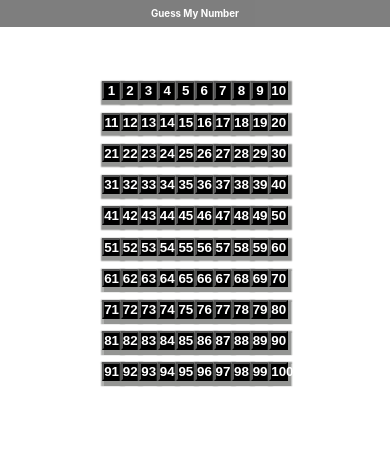
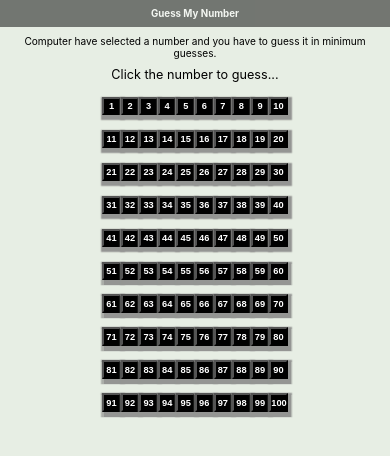
Before and after one commit to balbir8git/guessMyNumberGame, a plain HTML site: page index.html in a window 390 px wide. Drawn offline with Linux system fonts and the light colour scheme.

Commit message:
responsive grid layout

```diff
--- a/app.js
+++ b/app.js
@@ -1 +1,3 @@
-console.log("Hello, World!");
+for (var i=1; i<=100; i ++) {
+    const btn
+}
--- a/index.html
+++ b/index.html
@@ -7,107 +7,111 @@
 </head>
 <body>
     <header><h1>Guess My Number</h1></header>
+    <div id="msgs">
+        <div id="rule"><p>Computer have selected a number and you have to guess it in minimum guesses.</p></div>
+        <div id="guess-msg"><p>Click the number to guess...</p></div>
+    </div>
     <div id="container">
-        <div id="grid-item"><button id="btn">1</button></div>
-        <div id="grid-item"><button id="btn">2</button></div>
-        <div id="grid-item"><button id="btn">3</button></div>
-        <div id="grid-item"><button id="btn">4</button></div>
-        <div id="grid-item"><button id="btn">5</button></div>
-        <div id="grid-item"><button id="btn">6</button></div>
-        <div id="grid-item"><button id="btn">7</button></div>
-        <div id="grid-item"><button id="btn">8</button></div>
-        <div id="grid-item"><button id="btn">9</button></div>
-        <div id="grid-item"><button id="btn">10</button></div>
-        <div id="grid-item"><button id="btn">11</button></div>
-        <div id="grid-item"><button id="btn">12</button></div>
-        <div id="grid-item"><button id="btn">13</button></div>
-        <div id="grid-item"><button id="btn">14</button></div>
-        <div id="grid-item"><button id="btn">15</button></div>
-        <div id="grid-item"><button id="btn">16</button></div>
-        <div id="grid-item"><button id="btn">17</button></div>
-        <div id="grid-item"><button id="btn">18</button></div>
-        <div id="grid-item"><button id="btn">19</button></div>
-        <div id="grid-item"><button id="btn">20</button></div>
-        <div id="grid-item"><button id="btn">21</button></div>
-        <div id="grid-item"><button id="btn">22</button></div>
-        <div id="grid-item"><button id="btn">23</button></div>
-        <div id="grid-item"><button id="btn">24</button></div>
-        <div id="grid-item"><button id="btn">25</button></div>
-        <div id="grid-item"><button id="btn">26</button></div>
-        <div id="grid-item"><button id="btn">27</button></div>
-        <div id="grid-item"><button id="btn">28</button></div>
-        <div id="grid-item"><button id="btn">29</button></div>
-        <div id="grid-item"><button id="btn">30</button></div>
-        <div id="grid-item"><button id="btn">31</button></div>
-        <div id="grid-item"><button id="btn">32</button></div>
-        <div id="grid-item"><button id="btn">33</button></div>
-        <div id="grid-item"><button id="btn">34</button></div>
-        <div id="grid-item"><button id="btn">35</button></div>
-        <div id="grid-item"><button id="btn">36</button></div>
-        <div id="grid-item"><button id="btn">37</button></div>
-        <div id="grid-item"><button id="btn">38</button></div>
-        <div id="grid-item"><button id="btn">39</button></div>
-        <div id="grid-item"><button id="btn">40</button></div>
-        <div id="grid-item"><button id="btn">41</button></div>
-        <div id="grid-item"><button id="btn">42</button></div>
-        <div id="grid-item"><button id="btn">43</button></div>
-        <div id="grid-item"><button id="btn">44</button></div>
-        <div id="grid-item"><button id="btn">45</button></div>
-        <div id="grid-item"><button id="btn">46</button></div>
-        <div id="grid-item"><button id="btn">47</button></div>
-        <div id="grid-item"><button id="btn">48</button></div>
-        <div id="grid-item"><button id="btn">49</button></div>
-        <div id="grid-item"><button id="btn">50</button></div>
-        <div id="grid-item"><button id="btn">51</button></div>
-        <div id="grid-item"><button id="btn">52</button></div>
-        <div id="grid-item"><button id="btn">53</button></div>
-        <div id="grid-item"><button id="btn">54</button></div>
-        <div id="grid-item"><button id="btn">55</button></div>
-        <div id="grid-item"><button id="btn">56</button></div>
-        <div id="grid-item"><button id="btn">57</button></div>
-        <div id="grid-item"><button id="btn">58</button></div>
-        <div id="grid-item"><button id="btn">59</button></div>
-        <div id="grid-item"><button id="btn">60</button></div>
-        <div id="grid-item"><button id="btn">61</button></div>
-        <div id="grid-item"><button id="btn">62</button></div>
-        <div id="grid-item"><button id="btn">63</button></div>
-        <div id="grid-item"><button id="btn">64</button></div>
-        <div id="grid-item"><button id="btn">65</button></div>
-        <div id="grid-item"><button id="btn">66</button></div>
-        <div id="grid-item"><button id="btn">67</button></div>
-        <div id="grid-item"><button id="btn">68</button></div>
-        <div id="grid-item"><button id="btn">69</button></div>
-        <div id="grid-item"><button id="btn">70</button></div>
-        <div id="grid-item"><button id="btn">71</button></div>
-        <div id="grid-item"><button id="btn">72</button></div>
-        <div id="grid-item"><button id="btn">73</button></div>
-        <div id="grid-item"><button id="btn">74</button></div>
-        <div id="grid-item"><button id="btn">75</button></div>
-        <div id="grid-item"><button id="btn">76</button></div>
-        <div id="grid-item"><button id="btn">77</button></div>
-        <div id="grid-item"><button id="btn">78</button></div>
-        <div id="grid-item"><button id="btn">79</button></div>
-        <div id="grid-item"><button id="btn">80</button></div>
-        <div id="grid-item"><button id="btn">81</button></div>
-        <div id="grid-item"><button id="btn">82</button></div>
-        <div id="grid-item"><button id="btn">83</button></div>
-        <div id="grid-item"><button id="btn">84</button></div>
-        <div id="grid-item"><button id="btn">85</button></div>
-        <div id="grid-item"><button id="btn">86</button></div>
-        <div id="grid-item"><button id="btn">87</button></div>
-        <div id="grid-item"><button id="btn">88</button></div>
-        <div id="grid-item"><button id="btn">89</button></div>
-        <div id="grid-item"><button id="btn">90</button></div>
-        <div id="grid-item"><button id="btn">91</button></div>
-        <div id="grid-item"><button id="btn">92</button></div>
-        <div id="grid-item"><button id="btn">93</button></div>
-        <div id="grid-item"><button id="btn">94</button></div>
-        <div id="grid-item"><button id="btn">95</button></div>
-        <div id="grid-item"><button id="btn">96</button></div>
-        <div id="grid-item"><button id="btn">97</button></div>
-        <div id="grid-item"><button id="btn">98</button></div>
-        <div id="grid-item"><button id="btn">99</button></div>
-        <div id="grid-item"><button id="btn">100</button></div>
+        <div class="grid-item"><button id="btn1">1</button></div>
+        <div class="grid-item"><button id="btn2">2</button></div>
+        <div class="grid-item"><button id="btn3">3</button></div>
+        <div class="grid-item"><button id="btn4">4</button></div>
+        <div class="grid-item"><button id="btn5">5</button></div>
+        <div class="grid-item"><button id="btn6">6</button></div>
+        <div class="grid-item"><button id="btn7">7</button></div>
+        <div class="grid-item"><button id="btn8">8</button></div>
+        <div class="grid-item"><button id="btn9">9</button></div>
+        <div class="grid-item"><button id="btn10">10</button></div>
+        <div class="grid-item"><button id="btn11">11</button></div>
+        <div class="grid-item"><button id="btn12">12</button></div>
+        <div class="grid-item"><button id="btn13">13</button></div>
+        <div class="grid-item"><button id="btn14">14</button></div>
+        <div class="grid-item"><button id="btn15">15</button></div>
+        <div class="grid-item"><button id="btn16">16</button></div>
+        <div class="grid-item"><button id="btn17">17</button></div>
+        <div class="grid-item"><button id="btn18">18</button></div>
+        <div class="grid-item"><button id="btn19">19</button></div>
+        <div class="grid-item"><button id="btn20">20</button></div>
+        <div class="grid-item"><button id="btn21">21</button></div>
+        <div class="grid-item"><button id="btn22">22</button></div>
+        <div class="grid-item"><button id="btn23">23</button></div>
+        <div class="grid-item"><button id="btn24">24</button></div>
+        <div class="grid-item"><button id="btn25">25</button></div>
+        <div class="grid-item"><button id="btn26">26</button></div>
+        <div class="grid-item"><button id="btn27">27</button></div>
+        <div class="grid-item"><button id="btn28">28</button></div>
+        <div class="grid-item"><button id="btn29">29</button></div>
+        <div class="grid-item"><button id="btn30">30</button></div>
+        <div class="grid-item"><button id="btn31">31</button></div>
+        <div class="grid-item"><button id="btn32">32</button></div>
+        <div class="grid-item"><button id="btn33">33</button></div>
+        <div class="grid-item"><button id="btn34">34</button></div>
+        <div class="grid-item"><button id="btn35">35</button></div>
+        <div class="grid-item"><button id="btn36">36</button></div>
+        <div class="grid-item"><button id="btn37">37</button></div>
+        <div class="grid-item"><button id="btn38">38</button></div>
+        <div class="grid-item"><button id="btn39">39</button></div>
+        <div class="grid-item"><button id="btn40">40</button></div>
+        <div class="grid-item"><button id="btn41">41</button></div>
+        <div class="grid-item"><button id="btn42">42</button></div>
+        <div class="grid-item"><button id="btn43">43</button></div>
+        <div class="grid-item"><button id="btn44">44</button></div>
+        <div class="grid-item"><button id="btn45">45</button></div>
+        <div class="grid-item"><button id="btn46">46</button></div>
+        <div class="grid-item"><button id="btn47">47</button></div>
+        <div class="grid-item"><button id="btn48">48</button></div>
+        <div class="grid-item"><button id="btn49">49</button></div>
+        <div class="grid-item"><button id="btn50">50</button></div>
+        <div class="grid-item"><button id="btn51">51</button></div>
+        <div class="grid-item"><button id="btn52">52</button></div>
+        <div class="grid-item"><button id="btn53">53</button></div>
+        <div class="grid-item"><button id="btn54">54</button></div>
+        <div class="grid-item"><button id="btn55">55</button></div>
+        <div class="grid-item"><button id="btn56">56</button></div>
+        <div class="grid-item"><button id="btn57">57</button></div>
+        <div class="grid-item"><button id="btn58">58</button></div>
+        <div class="grid-item"><button id="btn59">59</button></div>
+        <div class="grid-item"><button id="btn60">60</button></div>
+        <div class="grid-item"><button id="btn61">61</button></div>
+        <div class="grid-item"><button id="btn62">62</button></div>
+        <div class="grid-item"><button id="btn63">63</button></div>
+        <div class="grid-item"><button id="btn64">64</button></div>
+        <div class="grid-item"><button id="btn65">65</button></div>
+        <div class="grid-item"><button id="btn66">66</button></div>
+        <div class="grid-item"><button id="btn67">67</button></div>
+        <div class="grid-item"><button id="btn68">68</button></div>
+        <div class="grid-item"><button id="btn69">69</button></div>
+        <div class="grid-item"><button id="btn70">70</button></div>
+        <div class="grid-item"><button id="btn71">71</button></div>
+        <div class="grid-item"><button id="btn72">72</button></div>
+        <div class="grid-item"><button id="btn73">73</button></div>
+        <div class="grid-item"><button id="btn74">74</button></div>
+        <div class="grid-item"><button id="btn75">75</button></div>
+        <div class="grid-item"><button id="btn76">76</button></div>
+        <div class="grid-item"><button id="btn77">77</button></div>
+        <div class="grid-item"><button id="btn78">78</button></div>
+        <div class="grid-item"><button id="btn79">79</button></div>
+        <div class="grid-item"><button id="btn80">80</button></div>
+        <div class="grid-item"><button id="btn81">81</button></div>
+        <div class="grid-item"><button id="btn82">82</button></div>
+        <div class="grid-item"><button id="btn83">83</button></div>
+        <div class="grid-item"><button id="btn84">84</button></div>
+        <div class="grid-item"><button id="btn85">85</button></div>
+        <div class="grid-item"><button id="btn86">86</button></div>
+        <div class="grid-item"><button id="btn87">87</button></div>
+        <div class="grid-item"><button id="btn88">88</button></div>
+        <div class="grid-item"><button id="btn89">89</button></div>
+        <div class="grid-item"><button id="btn90">90</button></div>
+        <div class="grid-item"><button id="btn91">91</button></div>
+        <div class="grid-item"><button id="btn92">92</button></div>
+        <div class="grid-item"><button id="btn93">93</button></div>
+        <div class="grid-item"><button id="btn94">94</button></div>
+        <div class="grid-item"><button id="btn95">95</button></div>
+        <div class="grid-item"><button id="btn96">96</button></div>
+        <div class="grid-item"><button id="btn97">97</button></div>
+        <div class="grid-item"><button id="btn98">98</button></div>
+        <div class="grid-item"><button id="btn99">99</button></div>
+        <div class="grid-item"><button id="btn100">100</button></div>
     </div>
 
     <script src="app.js" charset="utf-8"></script>
--- a/styles.css
+++ b/styles.css
@@ -1,6 +1,10 @@
 * {
     margin: 0;
     padding: 0;
+  }
+
+  body {
+      background-color: rgb(231, 238, 228);
   }
 
   header {
@@ -16,6 +20,21 @@
     font-size: 2.5vw;
   }
 
+  #rule {
+      color: #000000;
+      font-family: -apple-system, BlinkMacSystemFont, 'Segoe UI', Roboto, Oxygen, Ubuntu, Cantarell, 'Open Sans', 'Helvetica Neue', sans-serif;
+      font-size: 1.2vmax;
+      text-align: center;
+      margin: 1vmax;
+  }
+
+  #guess-msg {
+    color: #000000;
+    font-family: -apple-system, BlinkMacSystemFont, 'Segoe UI', Roboto, Oxygen, Ubuntu, Cantarell, 'Open Sans', 'Helvetica Neue', sans-serif;
+    font-size: 1.5vmax;
+    text-align: center;
+}
+
   #container {
       height: auto;
       width: 44%;
@@ -25,21 +44,26 @@
       display: grid;
       grid-template-columns: repeat(10, 1fr);
       justify-content: center;
-      padding-top: 5vh;
 
   }
 
-  #btn {
+  button {
       height: 2.2vmax;
       width: 2.2vmax;
       background-color: #000000;
       color: #ffffff;
+      font-size: 1.1vmax;
       text-align: center;
       font-weight: bolder;
       box-shadow: 0.15vmax 0.3vmax 0.15vmax 0.3vmax #949593
   }
 
-  #grid-item {
+  .grid-item {
       justify-self: center;
       margin-top: 1.5vmax;
   }
+
+  button:hover {
+    cursor: pointer;
+    background: green;
+  }
```
